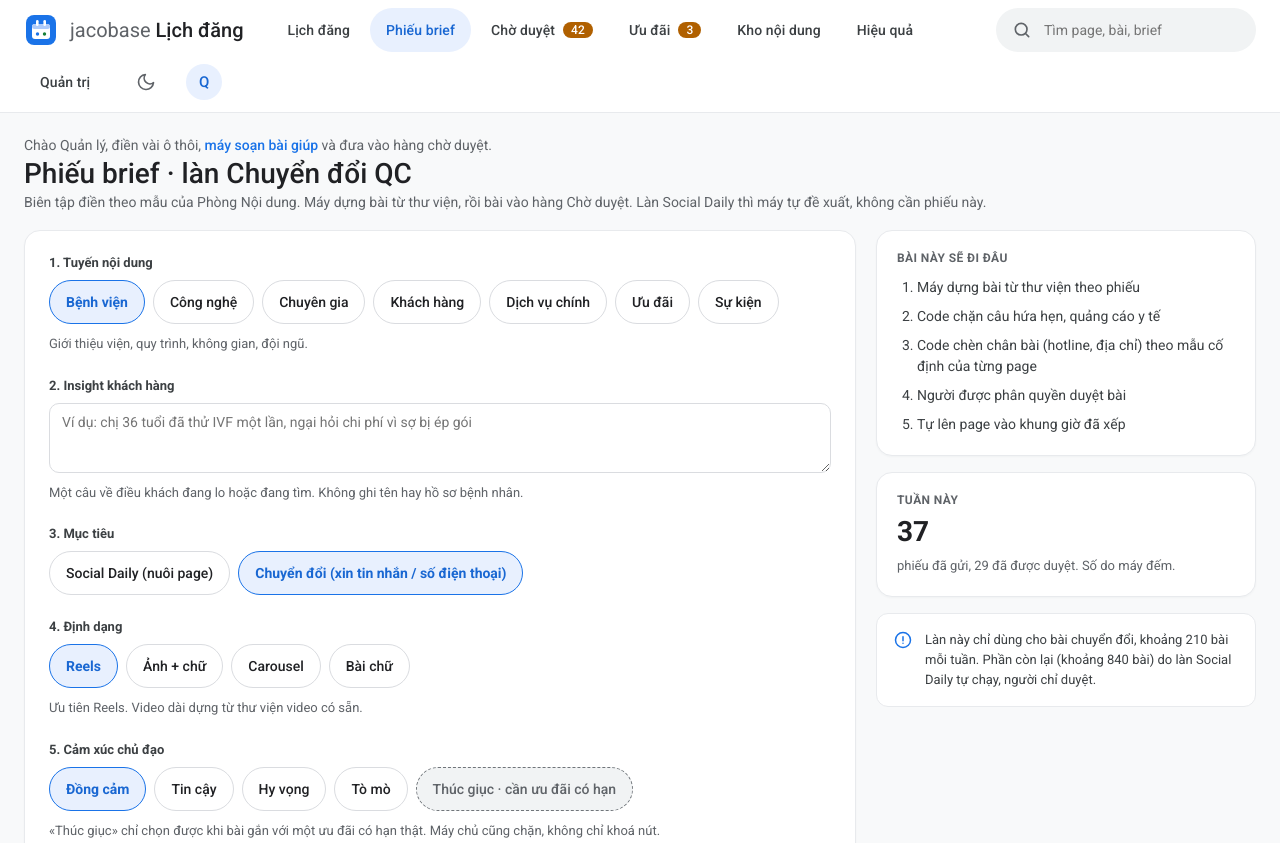
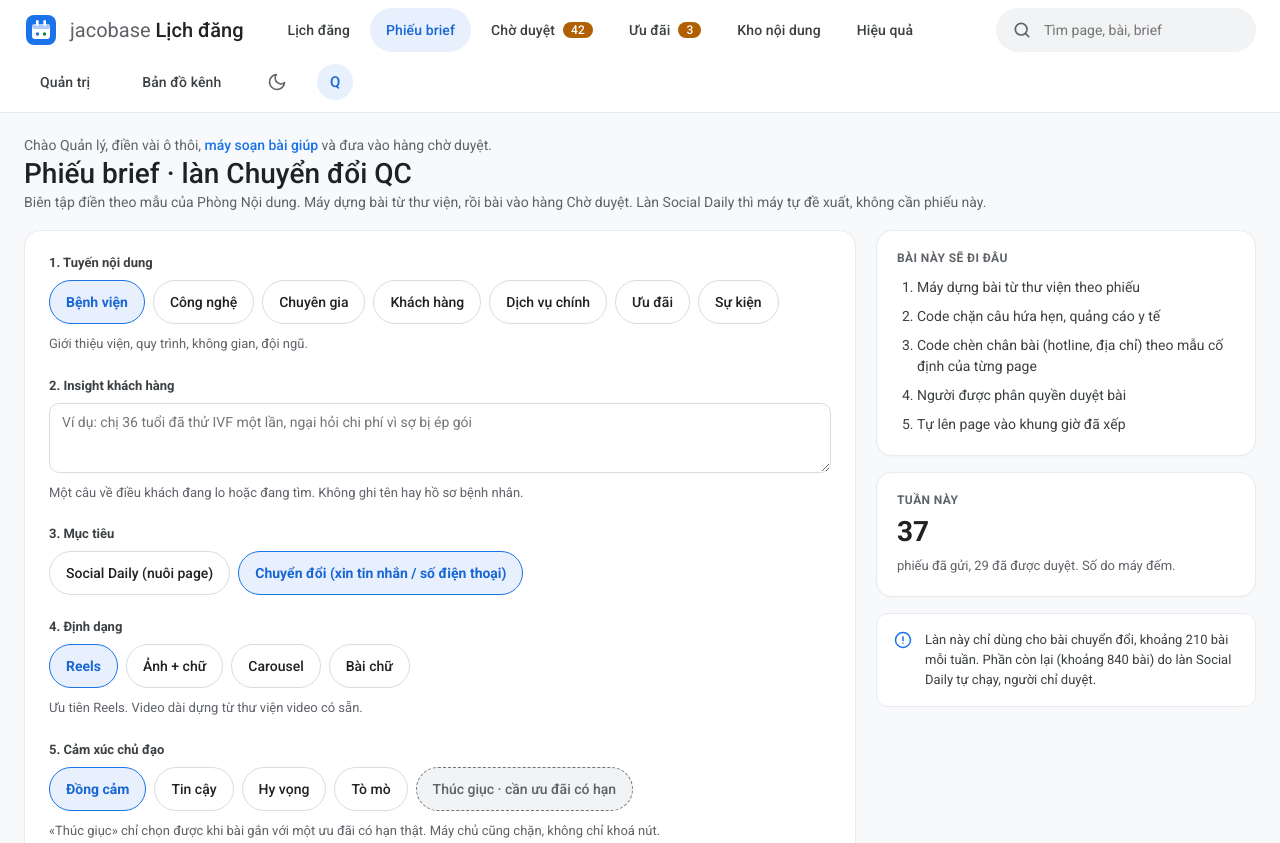
Before and after one commit to jacob110498/lich-dang-thu, a plain HTML site: page Brief.dc.html in a window 1280 px wide. Shown: the top 843 px of the page. Drawn offline with Linux system fonts and the light colour scheme.

Commit message:
Them tab Ban do kenh o thanh menu tren cung de de thay
Co-Authored-By: Claude Sonnet 5.5 <noreply@anthropic.com>

```diff
--- a/Brief.dc.html
+++ b/Brief.dc.html
@@ -57,6 +57,7 @@ body{margin:0;background:var(--bg);color:var(--tx);font-family:'Roboto',system-u
         <input type="search" aria-label="Tìm page, bài, brief" placeholder="Tìm page, bài, brief" style="flex: 1 1 auto; min-width: 0; border: 0; background: transparent; outline: 0; font: 400 14px 'Roboto', system-ui, sans-serif; color: var(--tx)">
       </label>
       <a class="tab" href="QuanTri.dc.html">Quản trị</a>
+      <a class="tab" href="BanDo.dc.html">Bản đồ kênh</a>
       <button type="button" class="tema" aria-label="Đổi giao diện sáng hoặc tối" title="Đổi giao diện sáng / tối" onClick="{{doiTema}}"><svg class="i-moon" aria-hidden="true" width="20" height="20" viewBox="0 0 24 24" fill="none" stroke="currentColor" stroke-width="2" stroke-linecap="round" stroke-linejoin="round"><path d="M21 12.8A9 9 0 1 1 11.2 3a7 7 0 0 0 9.8 9.8z"></path></svg><svg class="i-sun" aria-hidden="true" width="20" height="20" viewBox="0 0 24 24" fill="none" stroke="currentColor" stroke-width="2" stroke-linecap="round" stroke-linejoin="round"><circle cx="12" cy="12" r="4"></circle><path d="M12 2v2M12 20v2M4.9 4.9l1.4 1.4M17.7 17.7l1.4 1.4M2 12h2M20 12h2M4.9 19.1l1.4-1.4M17.7 6.3l1.4-1.4"></path></svg></button>
       <span title="Quản lý" aria-label="Tài khoản Quản lý" style="display: inline-flex; align-items: center; justify-content: center; width: 36px; height: 36px; border-radius: 50%; background: var(--pri-bg); color: var(--pri-ink); font-weight: 500; font-size: 15px">Q</span>
     </div>
```
Also changed, not shown: Duyet.dc.html (+1 -0 lines), HieuQua.dc.html (+1 -0 lines), Kho.dc.html (+1 -0 lines), Main.dc.html (+1 -0 lines), SuaSauDang.dc.html (+1 -0 lines), UuDai.dc.html (+1 -0 lines).
